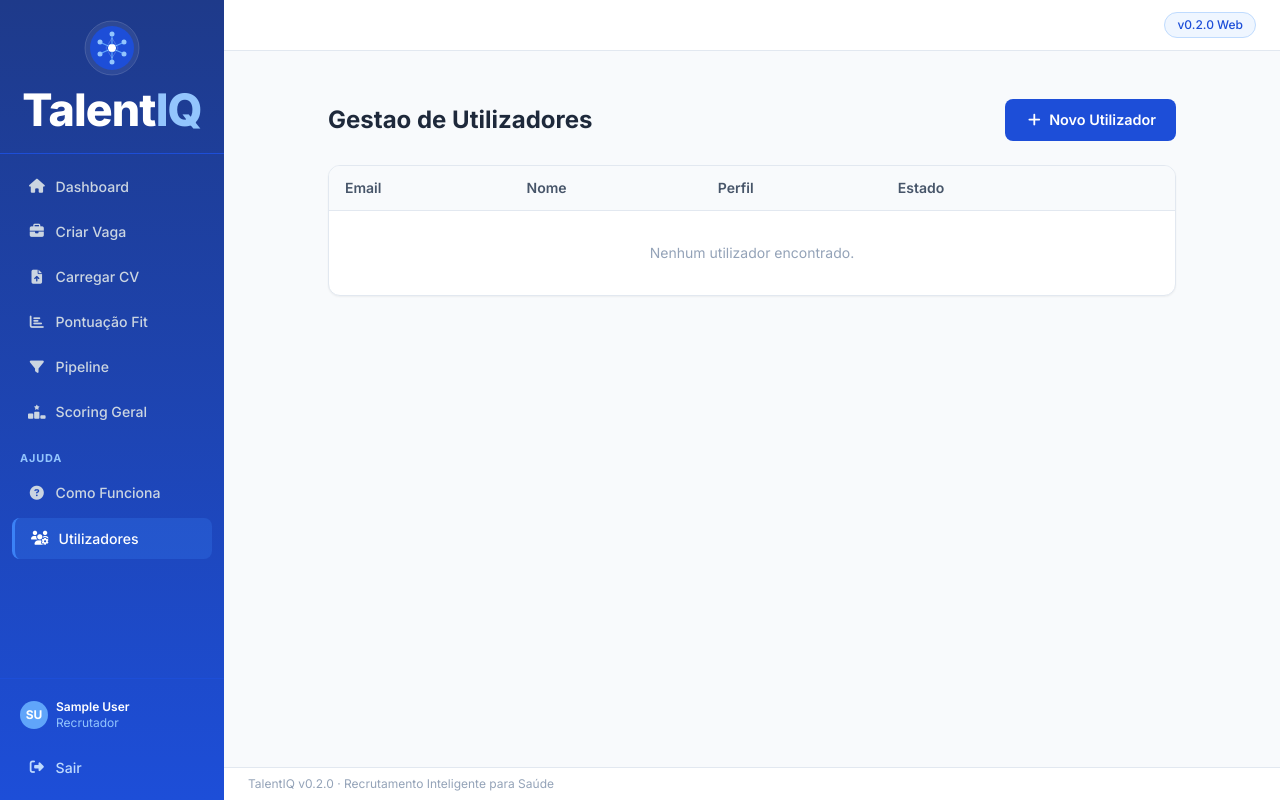
After one commit to Ngaspar20/TalentIQ-web, a Django app: page /gestao/utilizadores/ in a window 1280 px wide. The commit adds this page. Run offline with Django 5.2, Linux system fonts and the light colour scheme; the visitor is signed in with stand-in values (Sample User, id 1); parts of the project's set-up code (start-up, migrations or seed data) failed here and were passed over; some libraries are stand-ins or nearby versions.

Commit message:
Add built-in user management page — no Django admin needed

```diff
--- /dev/null
+++ b/talentiq/gestao_views.py
@@ -0,0 +1,52 @@
+from django.shortcuts import render, redirect, get_object_or_404
+from django.contrib import messages
+from accounts.models import User, Organisation
+
+
+def utilizadores_list(request):
+    org = getattr(request.user, "organisation", None)
+    utilizadores = User.objects.filter(organisation=org).order_by("email") if org else User.objects.none()
+    return render(request, "gestao/utilizadores.html", {"utilizadores": utilizadores})
+
+
+def utilizador_novo(request):
+    org = getattr(request.user, "organisation", None)
+    error = None
+    if request.method == "POST":
+        email = request.POST.get("email", "").lower().strip()
+        password = request.POST.get("password", "")
+        first_name = request.POST.get("first_name", "")
+        last_name = request.POST.get("last_name", "")
+        if User.objects.filter(email__iexact=email).exists():
+            error = "Este email ja esta registado."
+        elif len(password) < 8:
+            error = "A palavra-passe deve ter pelo menos 8 caracteres."
+        else:
+            User.objects.create_user(
+                username=email, email=email, password=password,
+                first_name=first_name, last_name=last_name,
+                organisation=org, role=User.ROLE_RECRUITER,
+            )
+            messages.success(request, f"Utilizador {email} criado com sucesso.")
+            return redirect("/gestao/utilizadores/")
+    return render(request, "gestao/novo_utilizador.html", {"error": error})
+
+
+def utilizador_toggle(request, pk):
+    user = get_object_or_404(User, pk=pk)
+    if request.method == "POST" and user != request.user:
+        user.is_active = not user.is_active
+        user.save()
+        status = "activado" if user.is_active else "bloqueado"
+        messages.success(request, f"Utilizador {user.email} {status}.")
+    return redirect("/gestao/utilizadores/")
+
+
+def utilizador_reset_password(request, pk):
+    user = get_object_or_404(User, pk=pk)
+    if request.method == "POST" and user != request.user:
+        new_password = "Demo2024!"
+        user.set_password(new_password)
+        user.save()
+        messages.success(request, f"Senha de {user.email} reposta para: {new_password}")
+    return redirect("/gestao/utilizadores/")
--- a/talentiq/urls.py
+++ b/talentiq/urls.py
@@ -2,11 +2,14 @@ from django.contrib import admin
 from django.urls import path, include
 from .dashboard import dashboard
 from ajuda.views import ajuda_view
-from .setup_view import promote_all
+from .gestao_views import utilizadores_list, utilizador_novo, utilizador_toggle, utilizador_reset_password
 
 urlpatterns = [
     path("admin/", admin.site.urls),
-    path("setup/promote/", promote_all, name="promote_all"),
+    path("gestao/utilizadores/", utilizadores_list, name="utilizadores_list"),
+    path("gestao/utilizadores/novo/", utilizador_novo, name="utilizador_novo"),
+    path("gestao/utilizadores/<uuid:pk>/toggle/", utilizador_toggle, name="utilizador_toggle"),
+    path("gestao/utilizadores/<uuid:pk>/reset-password/", utilizador_reset_password, name="utilizador_reset_password"),
     path("accounts/", include("accounts.urls")),
     path("vagas/", include("vagas.urls")),
     path("candidatos/", include("candidatos.urls")),
--- a/templates/base.html
+++ b/templates/base.html
@@ -194,6 +194,9 @@
             <a href="/ajuda/" class="sidebar-link {% if '/ajuda/' in request.path %}active{% endif %}">
                 <i class="fa-solid fa-circle-question fa-fw"></i> Como Funciona
             </a>
+            <a href="/gestao/utilizadores/" class="sidebar-link {% if '/gestao/' in request.path %}active{% endif %}">
+                <i class="fa-solid fa-users-gear fa-fw"></i> Utilizadores
+            </a>
         </nav>
 
         <!-- User info -->
--- /dev/null
+++ b/templates/gestao/utilizadores.html
@@ -0,0 +1,70 @@
+{% extends "base.html" %}
+{% block content %}
+<div class="p-6 max-w-4xl mx-auto">
+
+  <div class="flex items-center justify-between mb-6">
+    <h1 class="text-2xl font-bold text-slate-800">Gestao de Utilizadores</h1>
+    <a href="/gestao/utilizadores/novo/" class="btn-primary">
+      <i class="fa-solid fa-plus fa-fw"></i> Novo Utilizador
+    </a>
+  </div>
+
+  {% if messages %}
+    {% for msg in messages %}
+    <div class="mb-4 p-3 rounded-lg {% if msg.tags == 'error' %}bg-red-50 text-red-700 border border-red-200{% else %}bg-green-50 text-green-700 border border-green-200{% endif %}">
+      {{ msg }}
+    </div>
+    {% endfor %}
+  {% endif %}
+
+  <div class="bg-white rounded-xl shadow-sm border border-slate-200 overflow-hidden">
+    <table class="w-full text-sm">
+      <thead class="bg-slate-50 border-b border-slate-200">
+        <tr>
+          <th class="text-left px-4 py-3 text-slate-600 font-semibold">Email</th>
+          <th class="text-left px-4 py-3 text-slate-600 font-semibold">Nome</th>
+          <th class="text-left px-4 py-3 text-slate-600 font-semibold">Perfil</th>
+          <th class="text-left px-4 py-3 text-slate-600 font-semibold">Estado</th>
+          <th class="px-4 py-3"></th>
+        </tr>
+      </thead>
+      <tbody class="divide-y divide-slate-100">
+        {% for u in utilizadores %}
+        <tr class="hover:bg-slate-50">
+          <td class="px-4 py-3 text-slate-800">{{ u.email }}</td>
+          <td class="px-4 py-3 text-slate-600">{{ u.get_full_name|default:"—" }}</td>
+          <td class="px-4 py-3 text-slate-600">{{ u.get_role_display }}</td>
+          <td class="px-4 py-3">
+            {% if u.is_active %}
+              <span class="px-2 py-1 rounded-full text-xs font-medium bg-green-100 text-green-700">Activo</span>
+            {% else %}
+              <span class="px-2 py-1 rounded-full text-xs font-medium bg-red-100 text-red-700">Inactivo</span>
+            {% endif %}
+          </td>
+          <td class="px-4 py-3 text-right space-x-2">
+            {% if u != request.user %}
+              <form method="post" action="/gestao/utilizadores/{{ u.pk }}/toggle/" class="inline">
+                {% csrf_token %}
+                <button type="submit" class="text-xs px-3 py-1 rounded border {% if u.is_active %}border-red-300 text-red-600 hover:bg-red-50{% else %}border-green-300 text-green-600 hover:bg-green-50{% endif %}">
+                  {% if u.is_active %}Bloquear{% else %}Activar{% endif %}
+                </button>
+              </form>
+              <form method="post" action="/gestao/utilizadores/{{ u.pk }}/reset-password/" class="inline">
+                {% csrf_token %}
+                <button type="submit" class="text-xs px-3 py-1 rounded border border-slate-300 text-slate-600 hover:bg-slate-50">
+                  Repor Senha
+                </button>
+              </form>
+            {% else %}
+              <span class="text-xs text-slate-400">(você)</span>
+            {% endif %}
+          </td>
+        </tr>
+        {% empty %}
+        <tr><td colspan="5" class="px-4 py-8 text-center text-slate-400">Nenhum utilizador encontrado.</td></tr>
+        {% endfor %}
+      </tbody>
+    </table>
+  </div>
+</div>
+{% endblock %}
```
Also changed, not shown: templates/gestao/novo_utilizador.html (added, +36 -0 lines).
